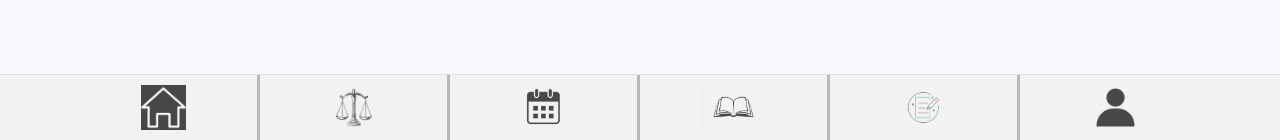
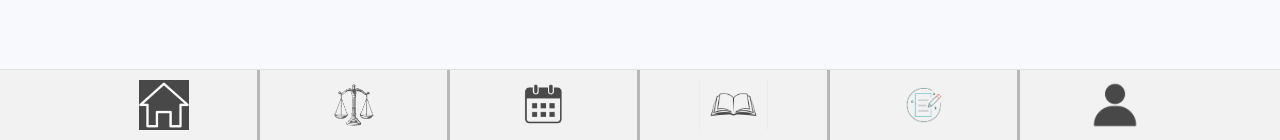
Before and after one commit to UrtziE/PKE_BOOTSTRAP, a website: page index.html in a window 1280 px wide. Shown: the part 660-800 px from the top of the page. Drawn offline with nearby package versions, Linux system fonts and the light colour scheme.

Commit message:
menua hobetuta

```diff
--- a/css/navig.css
+++ b/css/navig.css
@@ -15,15 +15,17 @@ body {
     justify-content: center;
     align-items: center;
     height: 100%;
-    width: 75%;
+    width: 100%;
     margin: 0 auto;
     padding: 10px 0;
     transition: all 0.3s ease;
 }
 
 .menu-icon {
-    max-height: 45px;
+    height: 50px;
     width: auto;
+
+    object-fit: contain;
     transition: transform 0.2s;
 
     mix-blend-mode: multiply;
@@ -38,20 +40,8 @@ body {
 .border-end-custom {
     border-right: 3px solid rgba(0, 0, 0, 0.24);
 }
-
-
-
-
-.bottom-nav-blue .nav-link.active .menu-icon {
-
-
-    filter: invert(1);
-
-    mix-blend-mode: normal;
-    transform: scale(1);
+.bottom-nav-blue .nav-link.active {
+    filter: invert(2);
+    font-weight: bold;
 }
-
-
-.bottom-nav-blue .nav-link {
-    transition: all 0.3s ease;
-}
+.
```
Also changed, not shown: menu.html (+1 -1 lines).
